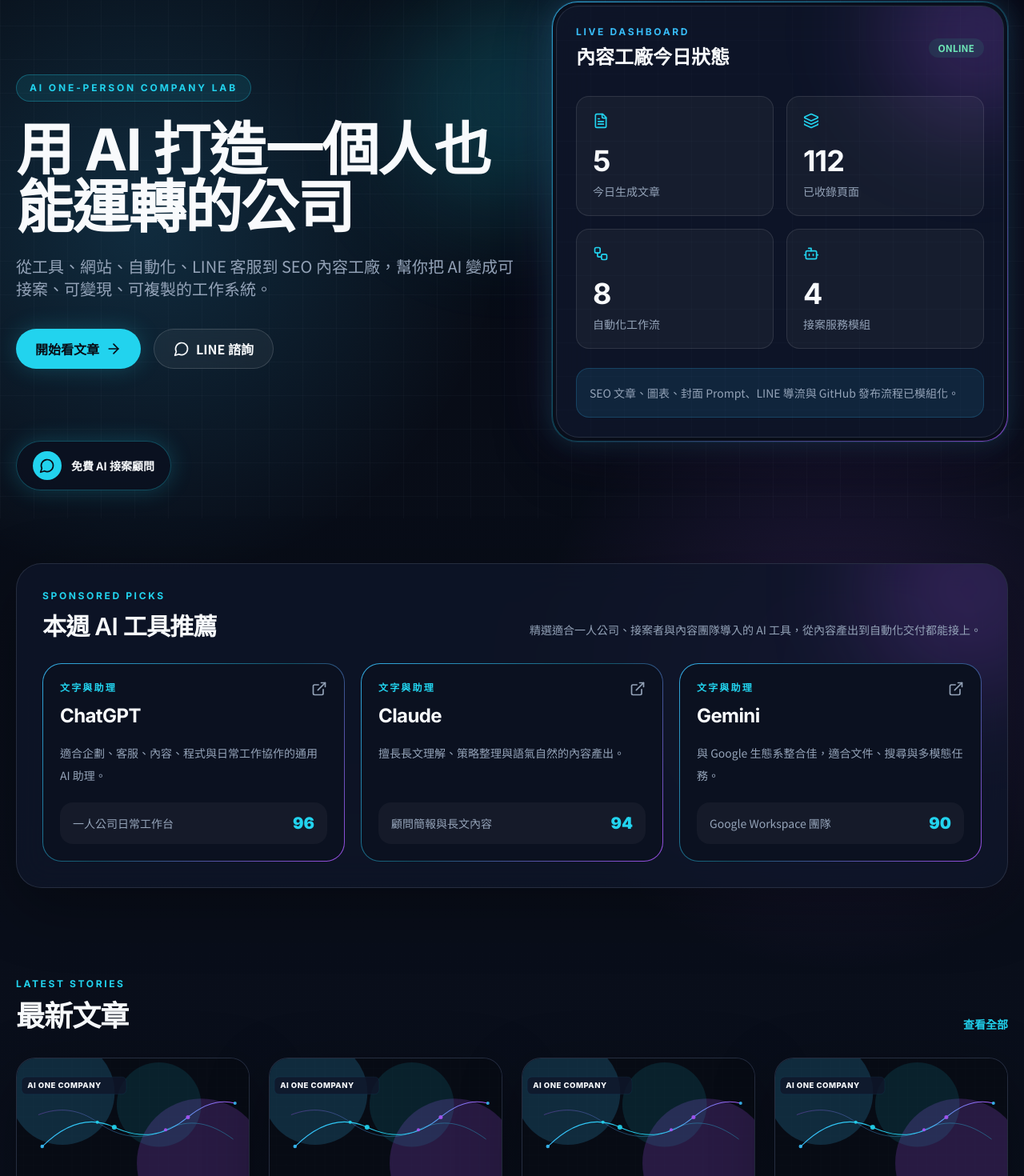
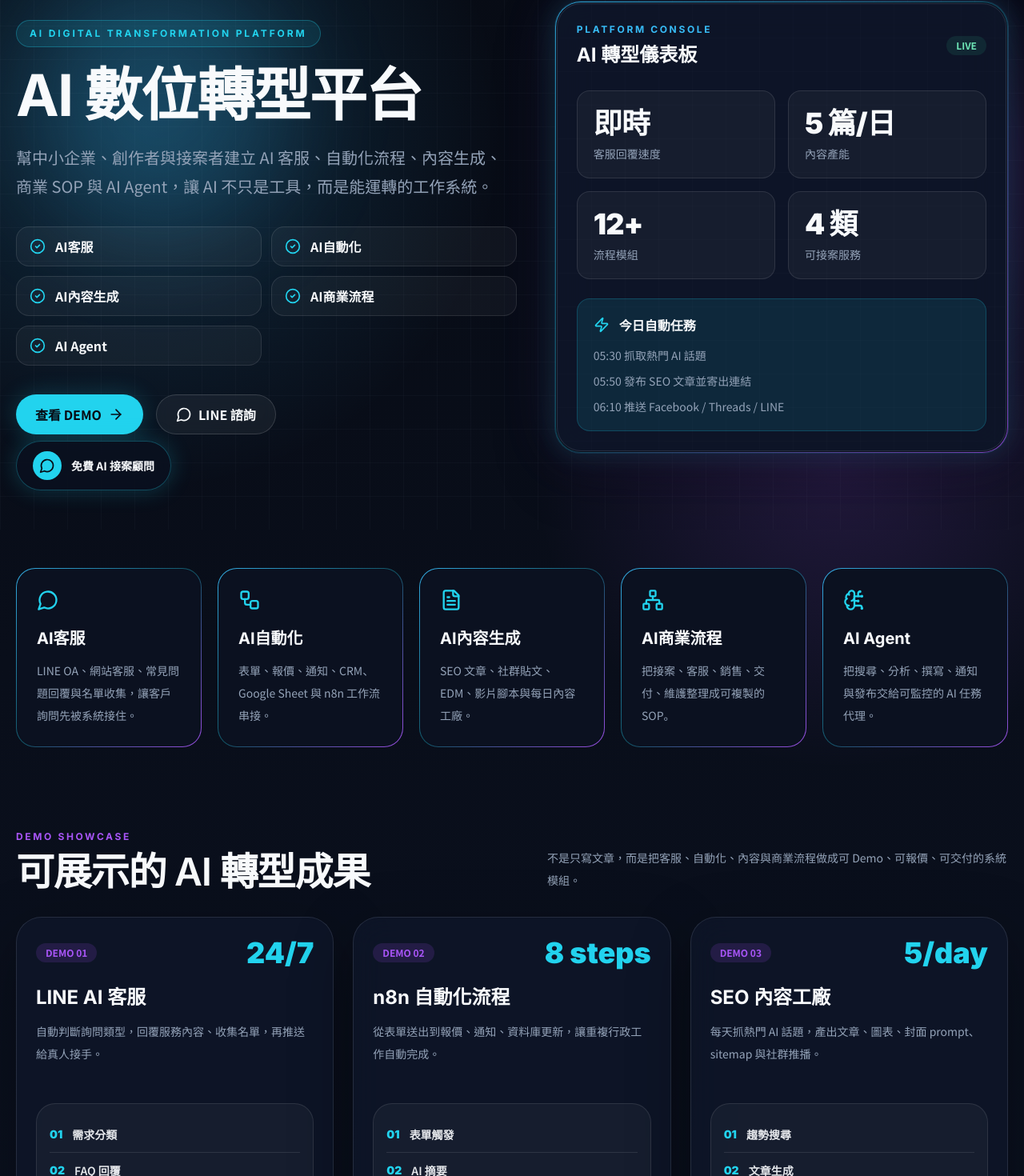
Before and after one commit to 5420teddy-design/ai-one-man-studio, a Next.js app: page / in a window 1280 px wide. Shown: the part 167-1637 px from the top of the page at 80% size. Built offline with nearby package versions, Linux system fonts and the light colour scheme; no server answers.

Commit message:
reposition homepage as ai transformation platform

```diff
--- a/app/page.tsx
+++ b/app/page.tsx
@@ -1,40 +1,228 @@
-import { FeaturedGrid } from "@/components/FeaturedGrid";
-import { HeroTech } from "@/components/HeroTech";
-import { HotRanking } from "@/components/HotRanking";
+import Link from "next/link";
+import {
+  ArrowRight,
+  Bot,
+  BrainCircuit,
+  CheckCircle2,
+  FileText,
+  MessageCircle,
+  Network,
+  Workflow,
+  Zap
+} from "lucide-react";
 import { LatestArticleGrid } from "@/components/LatestArticleGrid";
 import { NewsletterCTA } from "@/components/NewsletterCTA";
 import { SponsorBanner } from "@/components/SponsorBanner";
-import { TechCategoryCard } from "@/components/TechCategoryCard";
-import { categories } from "@/data/categories";
 import { tools } from "@/data/tools";
 import { getAllArticles } from "@/lib/all-articles";
 import { fallbackTrendingTopics } from "@/lib/daily-content-factory";
-import { createMetadata } from "@/lib/seo";
+import { createMetadata, siteConfig } from "@/lib/seo";
 
-export const metadata = createMetadata();
+export const metadata = createMetadata({
+  title: "AI 數位轉型平台",
+  description: "AI 一人公司研究所協助中小企業與創作者建立 AI 客服、自動化、內容生成、商業流程與 AI Agent 系統。"
+});
+
+const platformModules = [
+  {
+    title: "AI客服",
+    description: "LINE OA、網站客服、常見問題回覆與名單收集，讓客戶詢問先被系統接住。",
+    icon: MessageCircle
+  },
+  {
+    title: "AI自動化",
+    description: "表單、報價、通知、CRM、Google Sheet 與 n8n 工作流串接。",
+    icon: Workflow
+  },
+  {
+    title: "AI內容生成",
+    description: "SEO 文章、社群貼文、EDM、影片腳本與每日內容工廠。",
+    icon: FileText
+  },
+  {
+    title: "AI商業流程",
+    description: "把接案、客服、銷售、交付、維護整理成可複製的 SOP。",
+    icon: Network
+  },
+  {
+    title: "AI Agent",
+    description: "把搜尋、分析、撰寫、通知與發布交給可監控的 AI 任務代理。",
+    icon: BrainCircuit
+  }
+];
+
+const demoCards = [
+  {
+    label: "DEMO 01",
+    title: "LINE AI 客服",
+    metric: "24/7",
+    copy: "自動判斷詢問類型，回覆服務內容、收集名單，再推送給真人接手。",
+    items: ["需求分類", "FAQ 回覆", "名單導流"]
+  },
+  {
+    label: "DEMO 02",
+    title: "n8n 自動化流程",
+    metric: "8 steps",
+    copy: "從表單送出到報價、通知、資料庫更新，讓重複行政工作自動完成。",
+    items: ["表單觸發", "AI 摘要", "Email / LINE 通知"]
+  },
+  {
+    label: "DEMO 03",
+    title: "SEO 內容工廠",
+    metric: "5/day",
+    copy: "每天抓熱門 AI 話題，產出文章、圖表、封面 prompt、sitemap 與社群推播。",
+    items: ["趨勢搜尋", "文章生成", "自動發布"]
+  }
+];
+
+const transformationStats = [
+  { label: "客服回覆速度", value: "即時" },
+  { label: "內容產能", value: "5 篇/日" },
+  { label: "流程模組", value: "12+" },
+  { label: "可接案服務", value: "4 類" }
+];
 
 export default async function HomePage() {
   const articles = await getAllArticles();
-  const latestArticles = articles.slice(0, 8);
-  const featuredArticles = articles.filter((article) => article.featured).slice(0, 5);
-  const hotArticles = [...articles].sort((a, b) => (a.hotRank || 999) - (b.hotRank || 999)).slice(0, 5);
+  const latestArticles = articles.slice(0, 4);
   const trendingTopics = fallbackTrendingTopics(5);
 
   return (
     <main>
-      <HeroTech />
+      <section className="relative overflow-hidden">
+        <div className="absolute inset-0 tech-grid opacity-50" />
+        <div className="absolute left-10 top-16 h-80 w-80 rounded-full bg-cyber-blue/20 blur-3xl" />
+        <div className="absolute right-0 top-32 h-96 w-96 rounded-full bg-cyber-purple/20 blur-3xl" />
+        <div className="relative mx-auto grid max-w-7xl gap-12 px-5 py-16 md:grid-cols-[1.05fr_0.95fr] md:items-center md:py-24">
+          <div>
+            <p className="inline-flex rounded-full border border-cyber-cyan/30 bg-cyber-cyan/10 px-4 py-2 font-display text-xs font-bold uppercase tracking-[0.24em] text-cyber-cyan">
+              AI DIGITAL TRANSFORMATION PLATFORM
+            </p>
+            <h1 className="mt-6 max-w-4xl font-display text-5xl font-bold leading-tight tracking-tight text-cyber-title md:text-7xl">
+              AI 數位轉型平台
+            </h1>
+            <p className="mt-6 max-w-2xl text-xl leading-9 text-cyber-muted">
+              幫中小企業、創作者與接案者建立 AI 客服、自動化流程、內容生成、商業 SOP 與 AI Agent，讓 AI 不只是工具，而是能運轉的工作系統。
+            </p>
+            <div className="mt-8 grid gap-3 sm:grid-cols-2">
+              {platformModules.map((item) => (
+                <div key={item.title} className="flex items-center gap-3 rounded-2xl border border-white/10 bg-white/[0.04] px-4 py-3">
+                  <CheckCircle2 className="h-5 w-5 text-cyber-cyan" aria-hidden="true" />
+                  <span className="font-bold text-cyber-title">{item.title}</span>
+                </div>
+              ))}
+            </div>
+            <div className="mt-9 flex flex-wrap gap-4">
+              <Link href="#demo" className="inline-flex items-center gap-2 rounded-full bg-cyber-cyan px-6 py-3 font-bold text-cyber-bg shadow-neon transition hover:-translate-y-0.5 hover:bg-white">
+                查看 DEMO
+                <ArrowRight className="h-5 w-5" aria-hidden="true" />
+              </Link>
+              <Link href={siteConfig.lineUrl} className="inline-flex items-center gap-2 rounded-full border border-white/15 bg-white/5 px-6 py-3 font-bold text-cyber-title backdrop-blur transition hover:-translate-y-0.5 hover:border-cyber-blue/60">
+                <MessageCircle className="h-5 w-5" aria-hidden="true" />
+                LINE 諮詢
+              </Link>
+            </div>
+          </div>
+
+          <div className="gradient-border neon-glow rounded-[2rem] p-px">
+            <div className="glass-card relative overflow-hidden rounded-[1.9rem] p-6">
+              <div className="absolute inset-0 tech-grid opacity-30" />
+              <div className="relative">
+                <div className="flex items-center justify-between">
+                  <div>
+                    <p className="font-display text-xs font-bold uppercase tracking-[0.22em] text-cyber-blue">Platform Console</p>
+                    <h2 className="mt-2 font-display text-2xl font-bold text-cyber-title">AI 轉型儀表板</h2>
+                  </div>
+                  <span className="rounded-full bg-emerald-400/10 px-3 py-1 text-xs font-bold text-emerald-300">LIVE</span>
+                </div>
+                <div className="mt-7 grid gap-4 sm:grid-cols-2">
+                  {transformationStats.map((stat) => (
+                    <div key={stat.label} className="rounded-2xl border border-white/10 bg-white/[0.04] p-5">
+                      <p className="font-display text-4xl font-black tracking-tight text-cyber-title">{stat.value}</p>
+                      <p className="mt-2 text-sm text-cyber-muted">{stat.label}</p>
+                    </div>
+                  ))}
+                </div>
+                <div className="mt-6 rounded-2xl border border-cyber-cyan/20 bg-cyber-cyan/10 p-5">
+                  <div className="flex items-center gap-3">
+                    <Zap className="h-5 w-5 text-cyber-cyan" />
+                    <p className="font-bold text-cyber-title">今日自動任務</p>
+                  </div>
+                  <div className="mt-4 grid gap-3 text-sm text-cyber-muted">
+                    <p>05:30 抓取熱門 AI 話題</p>
+                    <p>05:50 發布 SEO 文章並寄出連結</p>
+                    <p>06:10 推送 Facebook / Threads / LINE</p>
+                  </div>
+                </div>
+              </div>
+            </div>
+          </div>
+        </div>
+      </section>
+
+      <section className="mx-auto max-w-7xl px-5 py-12">
+        <div className="grid gap-5 md:grid-cols-5">
+          {platformModules.map((module) => {
+            const Icon = module.icon;
+
+            return (
+              <div key={module.title} className="gradient-border rounded-3xl p-px transition hover:-translate-y-1">
+                <div className="h-full rounded-[1.45rem] bg-cyber-panel/95 p-6">
+                  <Icon className="h-7 w-7 text-cyber-cyan" />
+                  <h2 className="mt-5 font-display text-xl font-bold text-cyber-title">{module.title}</h2>
+                  <p className="mt-3 text-sm leading-7 text-cyber-muted">{module.description}</p>
+                </div>
+              </div>
+            );
+          })}
+        </div>
+      </section>
+
+      <section id="demo" className="mx-auto max-w-7xl px-5 py-14">
+        <div className="flex flex-col gap-3 md:flex-row md:items-end md:justify-between">
+          <div>
+            <p className="font-display text-xs font-bold uppercase tracking-[0.22em] text-cyber-purple">DEMO SHOWCASE</p>
+            <h2 className="mt-3 font-display text-3xl font-semibold tracking-tight text-cyber-title md:text-5xl">
+              可展示的 AI 轉型成果
+            </h2>
+          </div>
+          <p className="max-w-xl text-sm leading-7 text-cyber-muted">
+            不是只寫文章，而是把客服、自動化、內容與商業流程做成可 Demo、可報價、可交付的系統模組。
+          </p>
+        </div>
+        <div className="mt-8 grid gap-6 lg:grid-cols-3">
+          {demoCards.map((demo) => (
+            <div key={demo.title} className="glass-card overflow-hidden rounded-[2rem] p-6 transition hover:-translate-y-1">
+              <div className="flex items-center justify-between">
+                <span className="rounded-full bg-cyber-purple/15 px-3 py-1 text-xs font-bold text-cyber-purple">{demo.label}</span>
+                <span className="font-display text-4xl font-black text-cyber-cyan">{demo.metric}</span>
+              </div>
+              <h3 className="mt-5 font-display text-2xl font-bold text-cyber-title">{demo.title}</h3>
+              <p className="mt-3 min-h-20 text-sm leading-7 text-cyber-muted">{demo.copy}</p>
+              <div className="mt-6 rounded-3xl border border-white/10 bg-white/[0.04] p-4">
+                {demo.items.map((item, index) => (
+                  <div key={item} className="flex items-center gap-3 border-b border-white/10 py-3 last:border-b-0">
+                    <span className="font-display text-sm font-black text-cyber-cyan">{String(index + 1).padStart(2, "0")}</span>
+                    <span className="text-sm font-semibold text-cyber-text">{item}</span>
+                  </div>
+                ))}
+              </div>
+            </div>
+          ))}
+        </div>
+      </section>
+
       <SponsorBanner tools={tools.slice(0, 3)} />
-      <LatestArticleGrid articles={latestArticles.slice(0, 4)} />
-      <FeaturedGrid articles={featuredArticles.length >= 5 ? featuredArticles : latestArticles.slice(0, 5)} />
+
       <section className="mx-auto max-w-7xl px-5 py-14">
         <div className="glass-card rounded-[2rem] p-6 md:p-8">
           <div className="flex flex-col gap-3 md:flex-row md:items-end md:justify-between">
             <div>
-              <p className="font-display text-xs font-bold uppercase tracking-[0.22em] text-cyber-purple">Trending Topics</p>
-              <h2 className="mt-3 font-display text-3xl font-semibold tracking-tight text-cyber-title">今日 AI 熱門選題</h2>
+              <p className="font-display text-xs font-bold uppercase tracking-[0.22em] text-cyber-cyan">Trending Topics</p>
+              <h2 className="mt-3 font-display text-3xl font-semibold tracking-tight text-cyber-title">今日 AI 轉型選題</h2>
             </div>
             <p className="max-w-xl text-sm leading-7 text-cyber-muted">
-              首頁預留給每日 05:30 趨勢搜尋系統更新，依搜尋熱度、社群討論與商業價值排序。
+              從最新 AI 話題中挑出能變成客服、自動化、內容與商業流程的題目。
             </p>
           </div>
           <div className="mt-7 grid gap-4 md:grid-cols-5">
@@ -43,39 +231,13 @@ export default async function HomePage() {
                 <p className="font-display text-3xl font-black text-cyber-cyan">{String(index + 1).padStart(2, "0")}</p>
                 <h3 className="mt-4 font-display text-lg font-bold leading-snug text-cyber-title">{topic.keyword}</h3>
                 <p className="mt-3 text-sm leading-6 text-cyber-muted">{topic.articleAngle}</p>
-                <div className="mt-4 flex items-center justify-between text-xs text-cyber-muted">
-                  <span>{topic.category}</span>
-                  <span>{topic.trendScore}</span>
-                </div>
               </div>
             ))}
           </div>
         </div>
       </section>
-      <HotRanking articles={hotArticles} />
 
-      <section className="mx-auto max-w-7xl px-5 py-14">
-        <div className="flex flex-col gap-3 md:flex-row md:items-end md:justify-between">
-          <div>
-            <p className="font-display text-xs font-bold uppercase tracking-[0.22em] text-cyber-cyan">Topics</p>
-            <h2 className="mt-3 font-display text-3xl font-semibold tracking-tight text-cyber-title md:text-4xl">
-              AI 一人公司的八大作戰分類
-            </h2>
-          </div>
-          <p className="max-w-xl text-sm leading-7 text-cyber-muted">
-            從工具評測、自動化、接案、圖像、影片到 SEO 內容工廠，建立可持續變現的 AI 顧問品牌。
-          </p>
-        </div>
-        <div className="mt-8 grid gap-5 md:grid-cols-2 lg:grid-cols-4">
-          {categories.map((category) => (
-            <TechCategoryCard
-              key={category.name}
-              category={category}
-              count={articles.filter((article) => article.category === category.name).length}
-            />
-          ))}
-        </div>
-      </section>
+      <LatestArticleGrid articles={latestArticles} />
 
       <section className="mx-auto max-w-7xl px-5 pb-20 pt-6">
         <NewsletterCTA />
```
